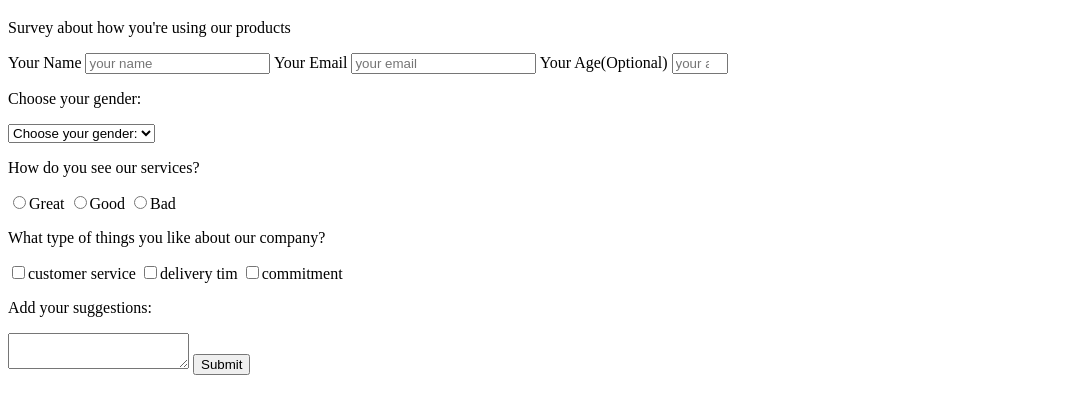
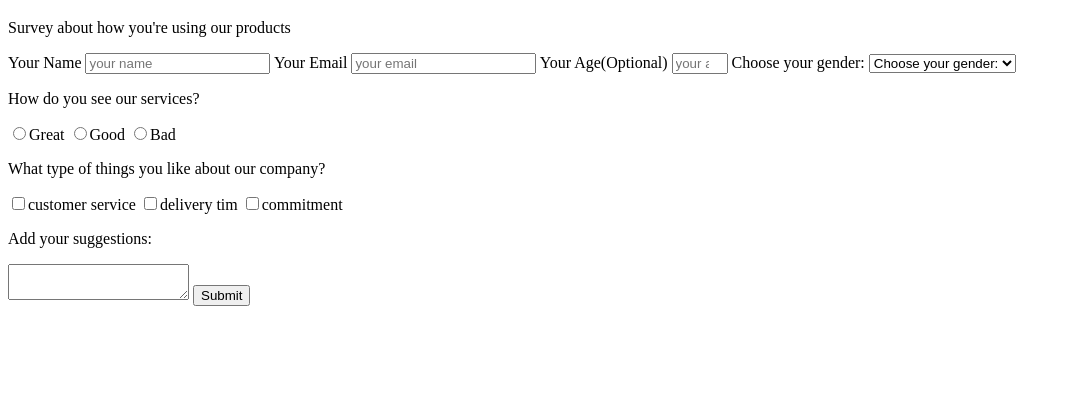
Before and after one commit to MostafaSalama/pair-programming1, a plain HTML site: page index.html in a window 1280 px wide. Shown: the part 61-474 px from the top of the page, without its empty margins (0-1071 px from the left). Drawn offline with Linux system fonts and the light colour scheme.

Commit message:
make a label for select tag

```diff
--- a/index.html
+++ b/index.html
@@ -22,7 +22,7 @@
         max="70"
         placeholder="your age"
       />
-      <p>Choose your gender:</p>
+      <label for="dropdown">Choose your gender:</label>
       <select id="dropdown">
         <option selected disabled>Choose your gender:</option>
         <option value="Male">Male</option>
```
